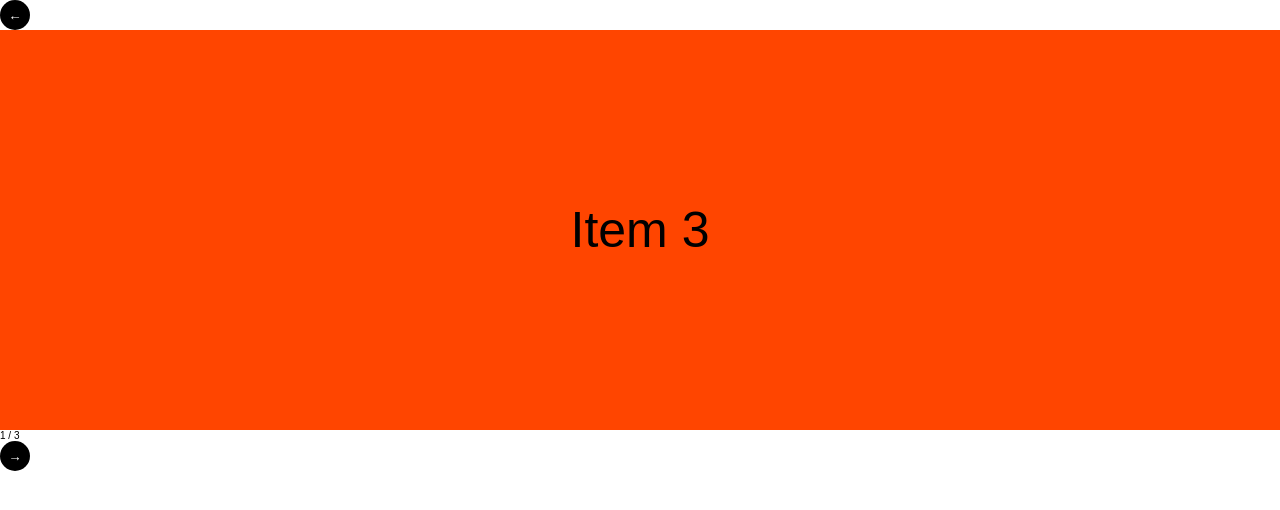
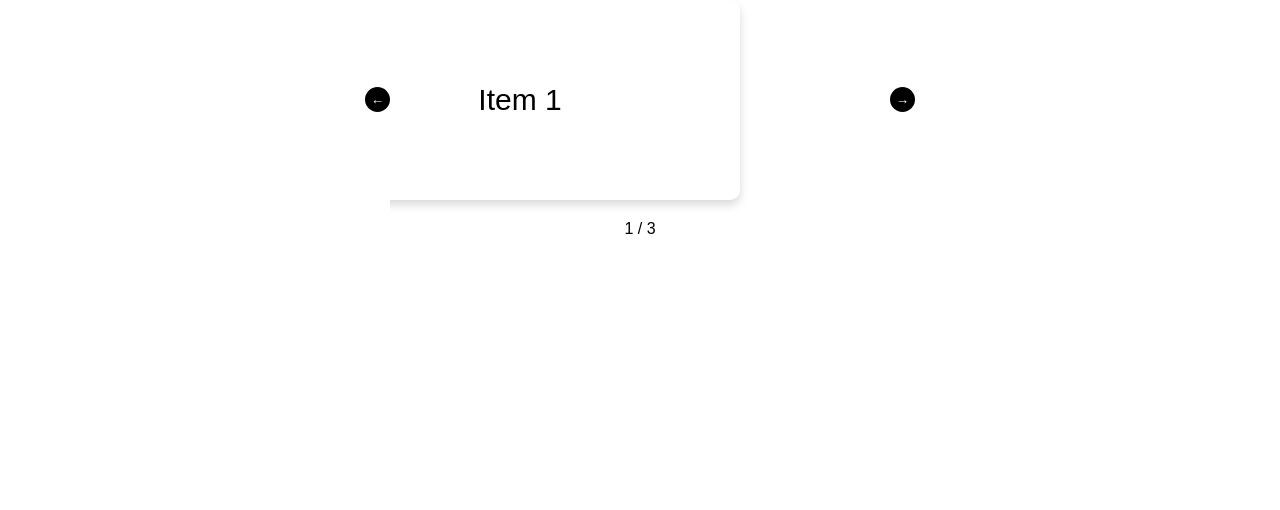
Before and after one commit to DmitriyIshchenko/flashcards, a React (Create React App) app: page / in a window 1280 px wide. Shown: the top 510 px of the page. Built offline with nearby package versions, Linux system fonts and the light colour scheme; a web font is replaced by a local one.

Commit message:
refactor: restyle carousel

```diff
--- a/src/Carousel.scss
+++ b/src/Carousel.scss
@@ -1,48 +1,110 @@
+:root {
+  --carousel-width: 50rem;
+  --item-gap: 3rem;
+
+  --item-width: calc(var(--carousel-width) - 2 * var(--item-gap));
+}
+
 .carousel {
-  overflow: hidden;
+  display: flex;
+  align-items: center;
+  justify-content: center;
+
+  &__inner {
+    position: relative;
+
+    display: grid;
+    gap: 2rem;
+
+    width: var(--carousel-width);
+    overflow: hidden;
+  }
+
+  &__info {
+    justify-self: center;
+    font-size: 1.6rem;
+  }
 
   &__content {
-    transition: all 0.3s;
-    white-space: nowrap;
+    position: relative;
+    left: calc(-1 * var(--carousel-width) - 2 * var(--item-gap));
+
+    display: flex;
+    gap: var(--item-gap);
   }
 
   &__item {
-    display: inline-flex;
-    align-items: center;
-    justify-content: center;
+    flex: 0 0 var(--item-width);
 
-    width: 100%;
+    // TEMP STYLES
+    height: 20rem;
+    display: grid;
+    place-items: center;
+    box-shadow: 0 0.5rem 1rem rgba(0, 0, 0, 0.15);
+    border-radius: 1rem;
+    // END TEMP STYLES
 
-    // temp
-    background-color: orangered;
-    height: 40rem;
-    font-size: 5rem;
-  }
+    font-size: 3rem;
 
-  &__controls {
-    display: flex;
-    gap: 2rem;
-    margin-top: 3rem;
-    justify-content: center;
+    // hide shadows
+    &--left,
+    &--right {
+      opacity: 0;
+    }
   }
 
   &__btn {
-    z-index: 10;
+    // center buttons relative to the content
+    transform: translateY(-2rem);
+
     transition: all 0.3s;
 
+    height: 2.5rem;
+    aspect-ratio: 1;
     border: none;
     border-radius: 100rem;
-    width: 3rem;
-    aspect-ratio: 1;
 
     background-color: #000;
+    color: #fff;
+
     cursor: pointer;
-
-    color: #fff;
 
     &:hover,
     &:active {
-      background-color: lighten(#000, 10%);
+      background-color: lighten(#000, 15%);
     }
   }
 }
+
+// ===== ANIMATIONS =====
+
+.move-left-enter,
+.move-left-enter-done,
+.move-left-exit,
+.move-left-exit-done,
+.move-right-enter,
+.move-right-enter-done,
+.move-right-exit,
+.move-right-exit-done {
+  left: calc(-1 * var(--item-width));
+}
+
+.move-left-enter-active,
+.move-left-exit-active {
+  transition: all 0.3s;
+  left: var(--item-gap);
+
+  .carousel__item--left {
+    opacity: 1;
+  }
+}
+
+.move-right-enter-active,
+.move-right-exit-active {
+  transition: all 0.3s;
+  left: calc(-2 * var(--item-width) - var(--item-gap));
+
+  .carousel__item--right {
+    opacity: 1;
+  }
+}
```
